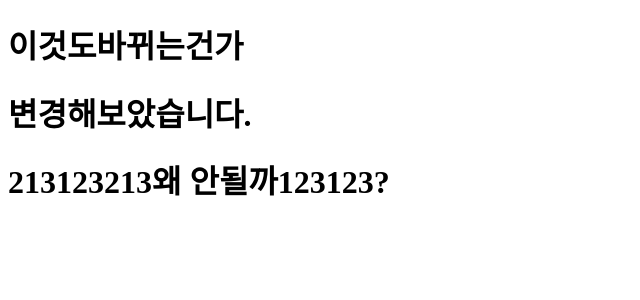
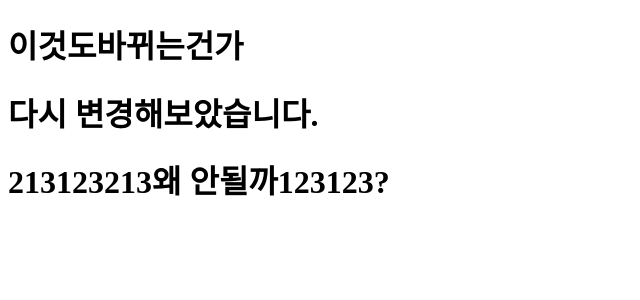
Before and after one commit to WeTheGo/wethego_gitTest, a React app in the folder frontend/: page / in a window 1280 px wide. Shown: the top 300 px of the page, without its empty margins (0-640 px from the left). Built offline with nearby package versions, Linux system fonts and the light colour scheme.

Commit message:
sumin branch update 220802

```diff
--- a/frontend/src/App.js
+++ b/frontend/src/App.js
@@ -4,7 +4,7 @@ export default function App() {
   return (
     <div>
       <div>
-          <h1>변경해보았습니다.</h1>
+          <h1>다시 변경해보았습니다.</h1>
       </div>
     </div>
 
```
